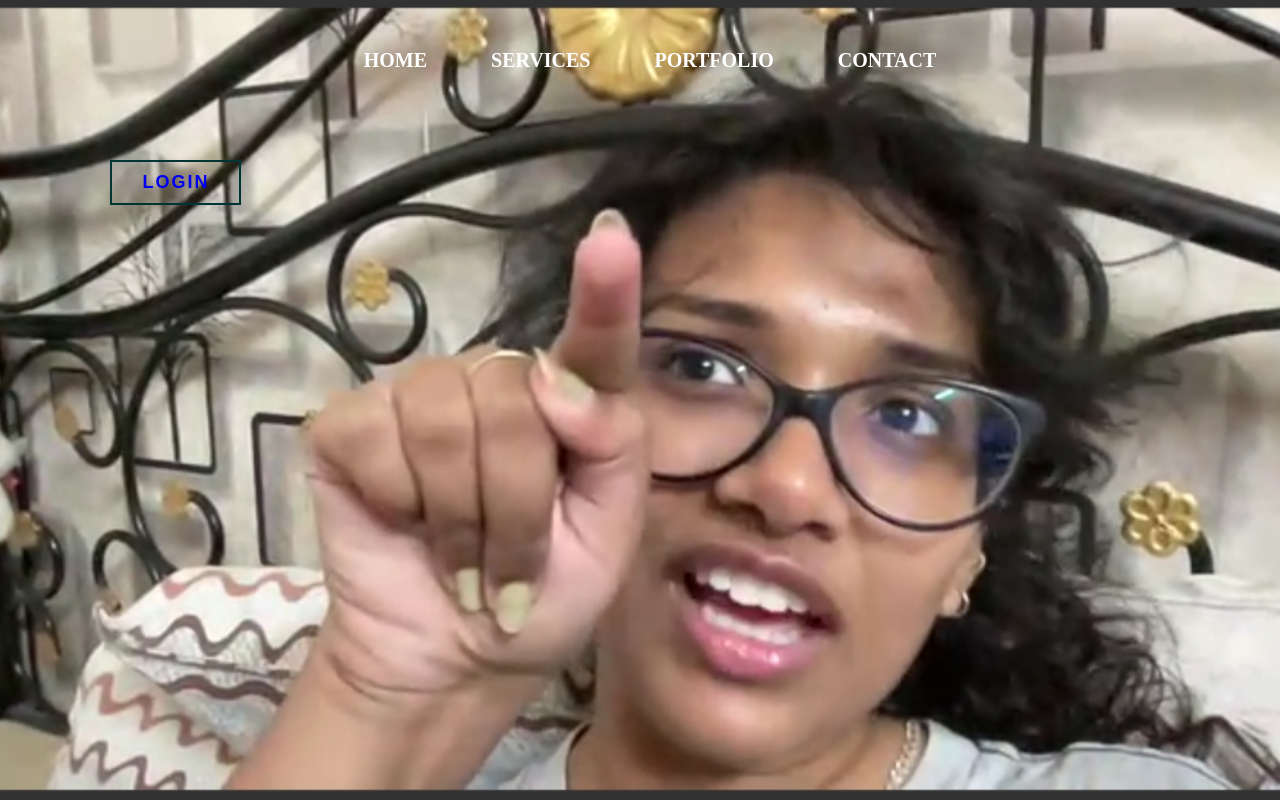
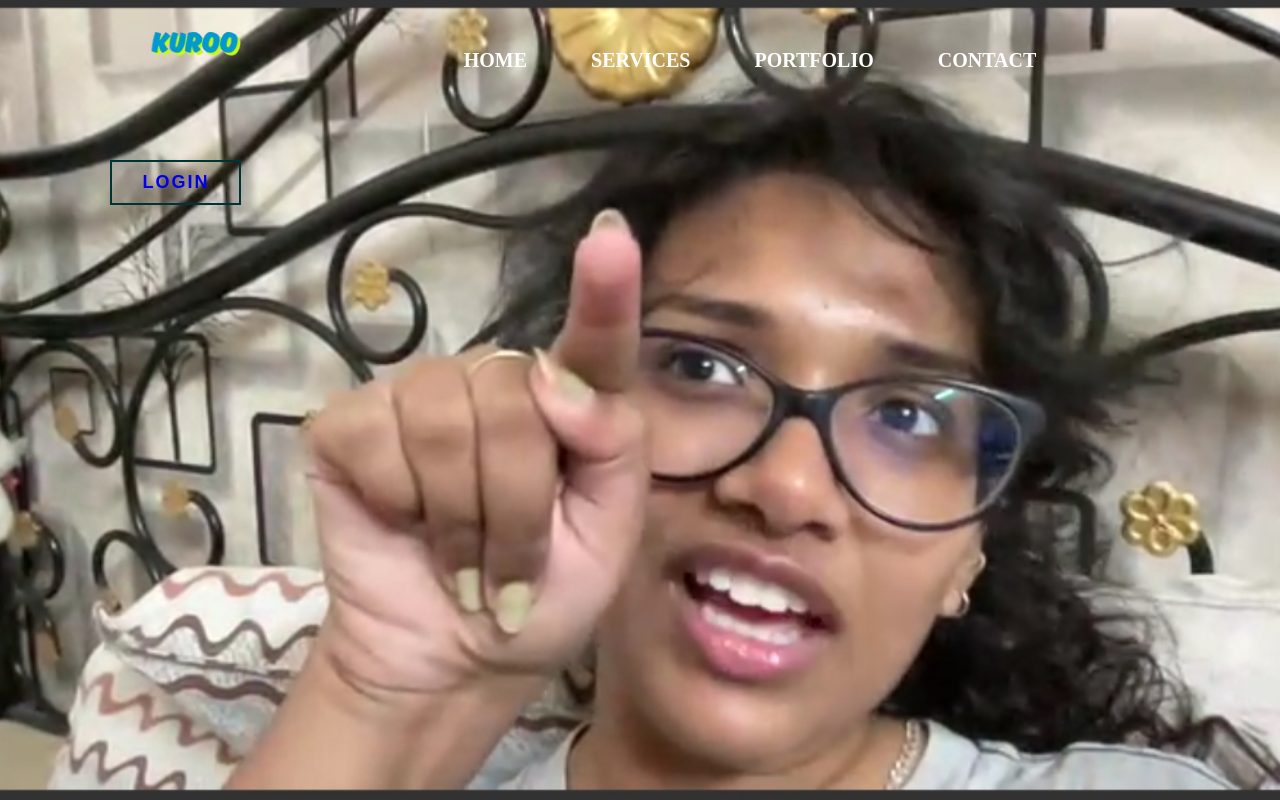
Before and after one commit to CHANKIT1909/website, a plain HTML site: page index.html in a window 1280 px wide. Shown: the top 800 px of the page. Drawn offline with Linux system fonts and the light colour scheme.

Commit message:
Update index.html

```diff
--- a/index.html
+++ b/index.html
@@ -6,8 +6,8 @@
 </head>
 <body>
     <div class="container">
-        <div class="header"
-            <img src="logo.png" class="logo">
+        <div class="header">
+            <img src="logo.png" class="logo" alt="Website Logo">
             <div class="navbar">
                 <a href="#">HOME</a>
                 <a href="#">SERVICES</a>
```
